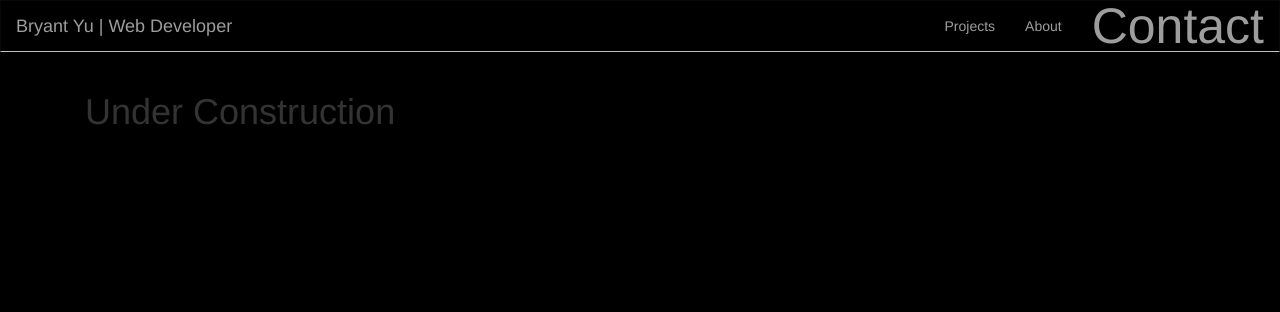
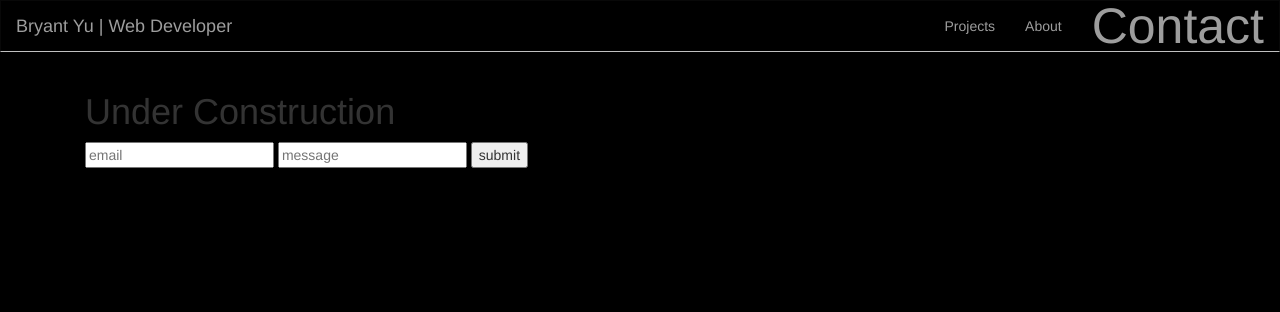
Before and after one commit to bryly27/portfolio_site, a CodeIgniter app: page /portfolio/contact in a window 1280 px wide. Shown: the top 312 px of the page. Run offline with CodeIgniter, Linux system fonts and the light colour scheme; some libraries are stand-ins or nearby versions.

Commit message:
added contact page

```diff
--- a/application/config/database.php
+++ b/application/config/database.php
@@ -5,9 +5,9 @@ $active_record = TRUE;
 
 if(ENVIRONMENT == 'production')
 {
-	// $db['default']['hostname'] = 'localhost';
-	// $db['default']['username'] = 'root';
-	$db['default']['password'] = '';
+	$db['default']['hostname'] = '127.0.0.1';
+	$db['default']['username'] = 'root';
+	$db['default']['password'] = 'root';
 	$db['default']['database'] = '';
 }
 else
@@ -21,7 +21,7 @@ else
 $db['default']['dbdriver'] = 'mysql';
 $db['default']['dbprefix'] = '';
 $db['default']['pconnect'] = TRUE;
-$db['default']['db_debug'] = TRUE;
+$db['default']['db_debug'] = FALSE;
 $db['default']['cache_on'] = FALSE;
 $db['default']['cachedir'] = '';
 $db['default']['char_set'] = 'utf8';
--- a/application/controllers/portfolio.php
+++ b/application/controllers/portfolio.php
@@ -23,6 +23,17 @@ class Portfolio extends CI_Controller {
 		$this->load->view('contact');
 	}
 
+	public function send()
+	{
+		$this->load->library('email'); // Note: no $config param needed
+		$this->email->from('yubryant27@gmail.com', 'yubryant@gmail.com');
+		$this->email->to('bryant@bryant.com');
+		$this->email->subject('Test email from CI and Gmail');
+		$this->email->message('This is a test.');
+		$this->email->send();
+    redirect('/portfolio/contact');
+}
+
 
 
 }
--- a/application/views/contact.php
+++ b/application/views/contact.php
@@ -31,6 +31,11 @@
 <div class='container'>
 	<div class='container'>
 		<h1>Under Construction</h1>
+		<form action='/portfolio/send' method='post'>
+			<input type='email' name='email' placeholder='email'>
+			<input type='text' name='message' placeholder='message'>
+			<input type='submit' value='submit'>
+		</form>
 	</div>
 </div>
 
```
Also changed, not shown: application/config/email.php (+24 -5 lines).
